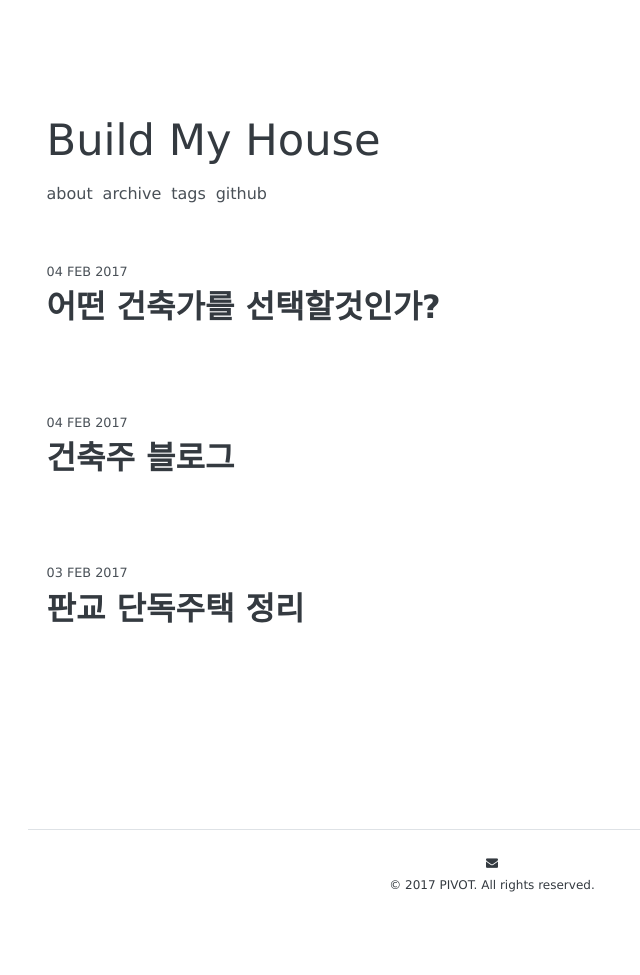
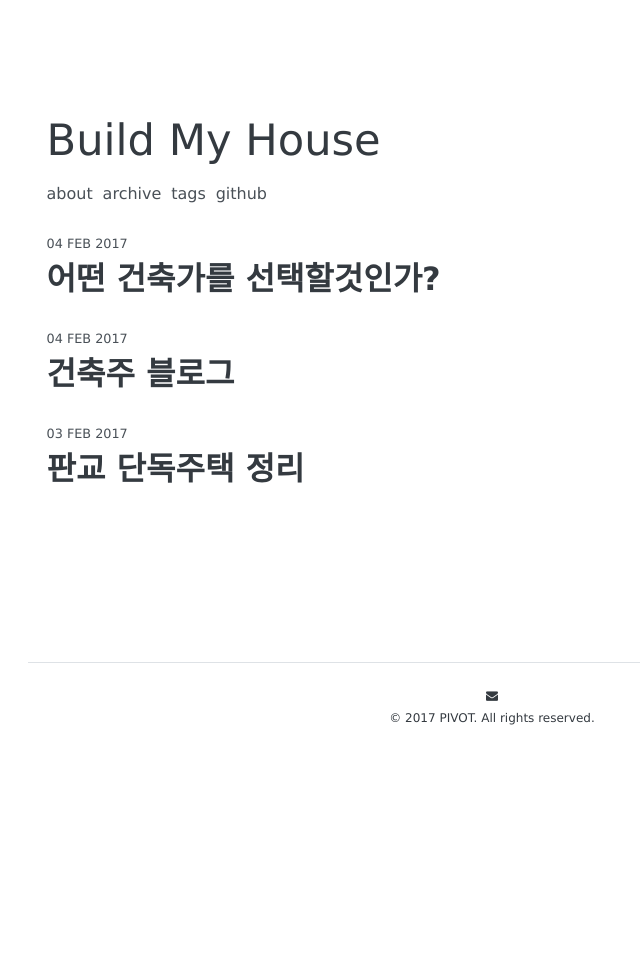
Before and after one commit to build-my-house/build-my-house.github.io, a Jekyll site: the page built from index.html, in a window 1280 px wide. Shown: the whole page, without its empty margins (148-788 px from the left). Built offline with Jekyll 4.4.1, drawn with Linux system fonts in a browser that asks for light colours; nearby versions of some CDN libraries; some web fonts are replaced; the list of posts is cut into pages by our own code; after the commit the page ends 900 px from its top, so only the background shows below that.

Commit message:
modify layout

```diff
--- a/_layouts/post.html
+++ b/_layouts/post.html
@@ -24,8 +24,9 @@ layout: default
     </ul>
   </div>
 
+  <div style="margin-bottom: 15px">
   {% include advertisements.html %}
-
+  </div>
   {{ content }}
 
   <!-- Disqus -->
--- a/_sass/_site.scss
+++ b/_sass/_site.scss
@@ -165,7 +165,7 @@ body {
 
 .list {
   &-post {
-    padding: 4% 2%;
+    padding: 1% 2%;
 
     &:hover {
       background-color: $background-over-color;
```
